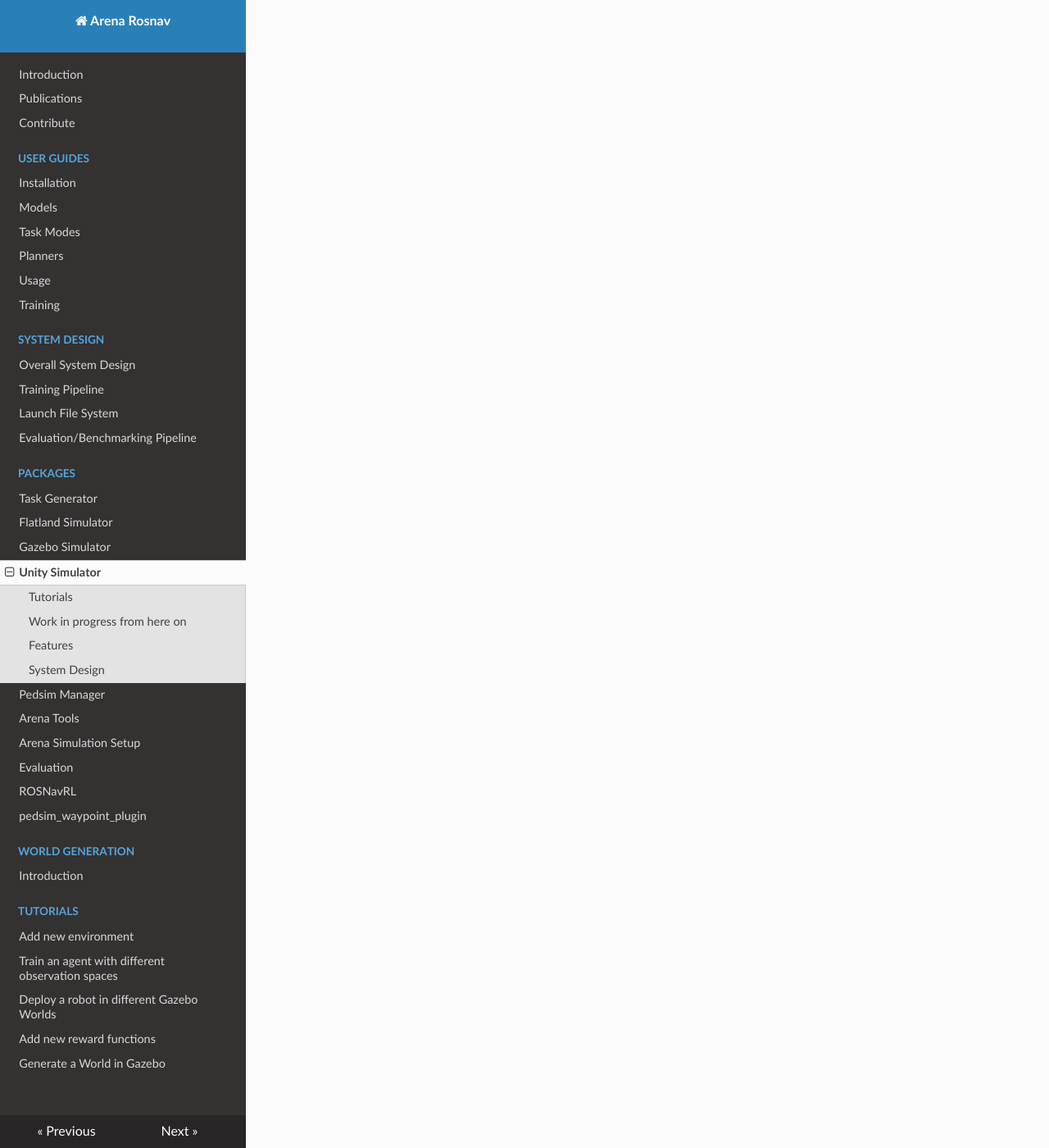
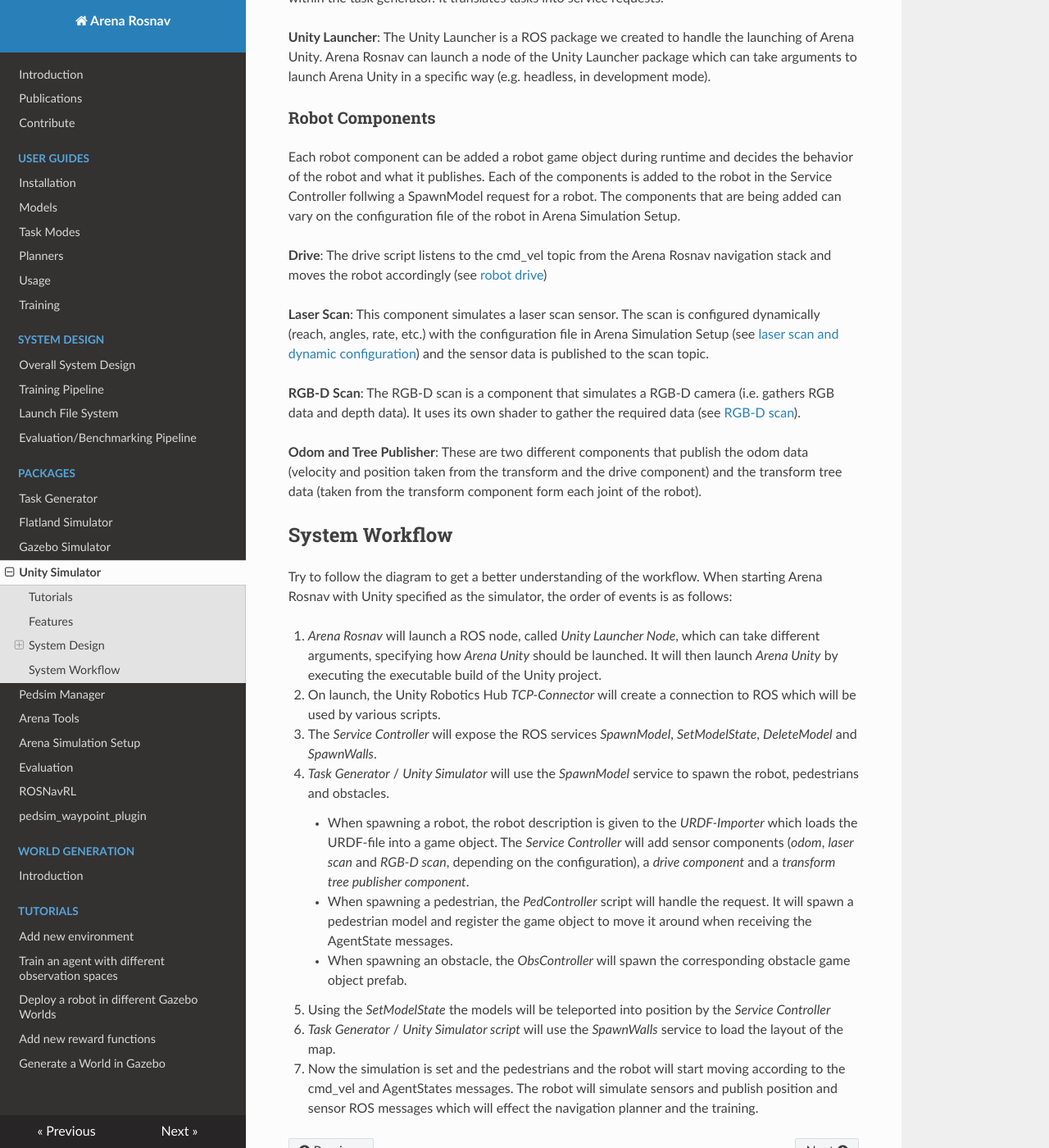
Before and after one commit to Arena-Rosnav/.github, an MkDocs documentation site: the page built from docs/packages/unity/unity_simulator_new.md, in a window 1280 px wide and 1400 px high, scrolled down 2283 px. Shown: the whole window at 82% size. Built offline with MkDocs 1.6.1, drawn with Linux system fonts in a browser that asks for light colours; nearby versions of some CDN libraries; comment, search, counter and statistics services are not loaded; some of the changed text lies outside the part shown.

Commit message:
Completed main unity docs page

```diff
--- a/docs/packages/unity/unity_simulator_new.md
+++ b/docs/packages/unity/unity_simulator_new.md
@@ -11,20 +11,61 @@
 - [**How to Use Arena Unity**](how_to_use_arena_unity.md)
 - [**How to Develop Arena Unity**](how_to_develop_arena_unity.md)
 
-## Work in progress from here on
-
 ## Features
 
-Click on the feature names to get more documentation.
+Click on the feature names to get more documentation where available.
 
-- **Robot Drive**: The Arena Rosnav navigation stack is publishing cmd_vel messages that are applied to the robot in Arena Unity to move the robot.
-- **Dynamic Map Loading**: For every map of Arena Rosnav, the distance map file is used to dynamically generate the walls and borders in Arena Unity.
-- **Laser Scan and Dynamic Configuration**: The laser scan for each robot is supported and all the parameters (angles, scan rate, resolution, etc.) are configured dynamically.
-- **RGB-D Sensor**: **(Not implemented)**
-- **Dynamic Robot Loading**: We use the URDF-Importer of the Unity Robotics Hub to load robots from URDF files but with modifications to the URDF-Importer.
-- **Multi-Agent Simulation**: **(Not implemented)** The way the robot sensors generate data and we control the robots, we are able to support mutli-agent simulations.
-- **Pedestrian Integration**:
+- [**Robot Drive**](robot_drive.md): The Arena Rosnav navigation stack is publishing *cmd_vel* messages that are applied to the robot in Arena Unity to move the robot.
+- [**Dynamic Map Loading**](dynamic_map_loading.md): For every map of Arena Rosnav, there is not a Unity scene being loaded but rather the map layout through walls within Unity.
+- [**Laser Scan and Dynamic Configuration**](dynamic_configuration.md): The laser scan for each robot is supported and all the parameters (angles, scan rate, resolution, etc.) are configured dynamically.
+- [**RGB-D Sensor**](rgbd_scan.md): The RGB-D sensor gathers RGB and depth data. It was especially complex to implement since Unity doesn't provide support for gathering depth data.
+- [**Dynamic Robot Loading**](robot_loading.md): We use the URDF-Importer of the Unity Robotics Hub to load robots from URDF files but with modifications to the URDF-Importer.
+- **Multi-Agent Simulation**: **(Not implemented)** With the way the robot sensors generate data and the way we control the robots, we are able to support mutli-agent simulations.
+- [**Pedestrian Integration**](pedestrian_integration.md): The pedestrians managed and physically simulated by Pedsim are visualized by Arena Unity, plus supporting different states with their own animations.
 
 ## System Design
 
 ![Arena Unity System Design](../../images/Arena-Unity-Integration.drawio.png)
+
+Arena Rosnav is based on ROS. Arena Unity integrates into that and can be seen as its own ROS node, providing services, listening to topics and publishing messages.
+
+### Controllers
+
+**Service Controller**: Arena Unity implements the standard simulator interface that all simulators of Arena Rosnav have to implement. It exposes SpawnModel, SetModelState and DeleteModel services and also SpawnWalls which is a Arena Unity specific method of loading map layouts (see [dynamic map loading](dynamic_map_loading.md)). The ServiceController holds the logic for the interface to Arena Unity. It also calls the URDF-Importer following SpawnModel request for robots (see [dynamic robot loading](robot_loading.md)).
+
+**Ped Controller and Obs Controller**: The controller for pedestrians and obstacles are mainly responsible for loading the correct game object model (i.e. encapsulating the logic for spawn model requests). In case of the pedestrian controller, it also manages the state changes (walking, talking, idle) with the subsequent animations and also updating the position and velocity according the received AgentStates messages from Pedsim (see [pedestrian integration](pedestrain_integration.md)).
+
+**World Loader**: This script is not yet implmented but is supposed to load different Unity scenes which can be specified during launch on the Arena Rosnav side.
+
+### Arena Rosnav Component
+
+**Unity Simulator**: While the Service Controller implements the interface to Arena Unity within Arena Unity, the Unity Simulator script implements the interface to Arena Unity on the Arena Rosnav side within the task generator. It translates tasks into service requests.
+
+**Unity Launcher**: The Unity Launcher is a ROS package we created to handle the launching of Arena Unity. Arena Rosnav can launch a node of the Unity Launcher package which can take arguments to launch Arena Unity in a specific way (e.g. headless, in development mode).
+
+### Robot Components
+
+Each robot component can be added a robot game object during runtime and decides the behavior of the robot and what it publishes. Each of the components is added to the robot in the Service Controller follwing a SpawnModel request for a robot. The components that are being added can vary on the configuration file of the robot in Arena Simulation Setup.
+
+**Drive**: The drive script listens to the cmd_vel topic from the Arena Rosnav navigation stack and moves the robot accordingly (see [robot drive](robot_drive.md))
+
+**Laser Scan**: This component simulates a laser scan sensor. The scan is configured dynamically (reach, angles, rate, etc.) with the configuration file in Arena Simulation Setup (see [laser scan and dynamic configuration](dynamic_configuration.md)) and the sensor data is published to the scan topic.
+
+**RGB-D Scan**: The RGB-D scan is a component that simulates a RGB-D camera (i.e. gathers RGB data and depth data). It uses its own shader to gather the required data (see [RGB-D scan](rgbd_scan.md)).
+
+**Odom and Tree Publisher**: These are two different components that publish the odom data (velocity and position taken from the transform and the drive component) and the transform tree data (taken from the transform component form each joint of the robot).
+
+## System Workflow
+
+Try to follow the diagram to get a better understanding of the workflow. When starting Arena Rosnav with Unity specified as the simulator, the order of events is as follows:
+
+1. *Arena Rosnav* will launch a ROS node, called *Unity Launcher Node*, which can take different arguments, specifying how *Arena Unity* should be launched. It will then launch *Arena Unity* by executing the executable build of the Unity project.
+2. On launch, the Unity Robotics Hub *TCP-Connector* will create a connection to ROS which will be used by various scripts.
+3. The *Service Controller* will expose the ROS services *SpawnModel*, *SetModelState*, *DeleteModel* and *SpawnWalls*.
+4. *Task Generator* / *Unity Simulator* will use the *SpawnModel* service to spawn the robot, pedestrians and obstacles.
+    - When spawning a robot, the robot description is given to the *URDF-Importer* which loads the URDF-file into a game object. The *Service Controller* will add sensor components (*odom*, *laser scan* and *RGB-D scan*, depending on the configuration), a *drive component* and a *transform tree publisher component*.
+    - When spawning a pedestrian, the *PedController* script will handle the request. It will spawn a pedestrian model and register the game object to move it around when receiving the AgentState messages.
+    - When spawning an obstacle, the *ObsController* will spawn the corresponding obstacle game object prefab.
+5. Using the *SetModelState* the models will be teleported into position by the *Service Controller*
+5. *Task Generator* / *Unity Simulator script* will use the *SpawnWalls* service to load the layout of the map.
+6. Now the simulation is set and the pedestrians and the robot will start moving according to the cmd_vel and AgentStates messages. The robot will simulate sensors and publish position and sensor ROS messages which will effect the navigation planner and the training.
```
